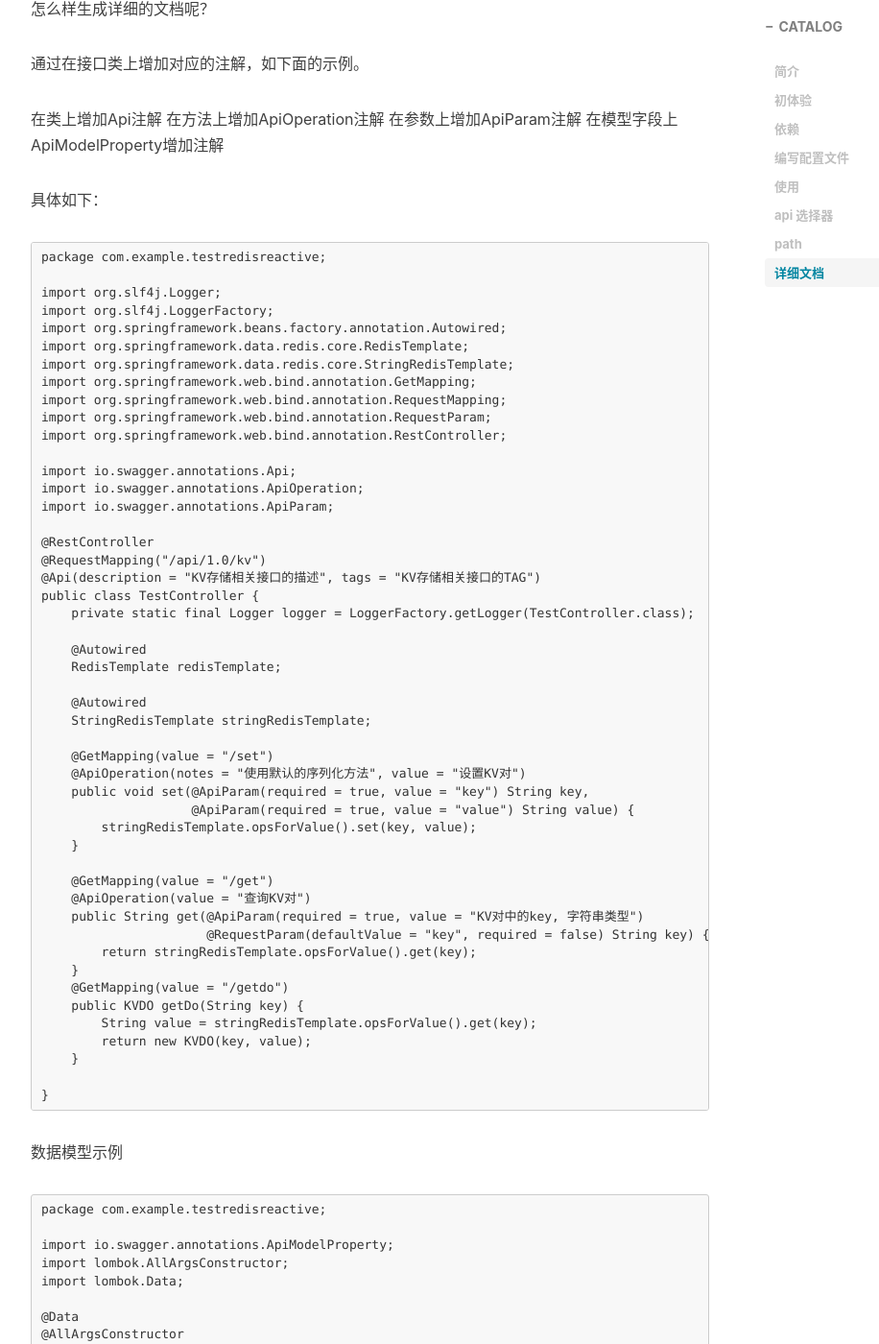
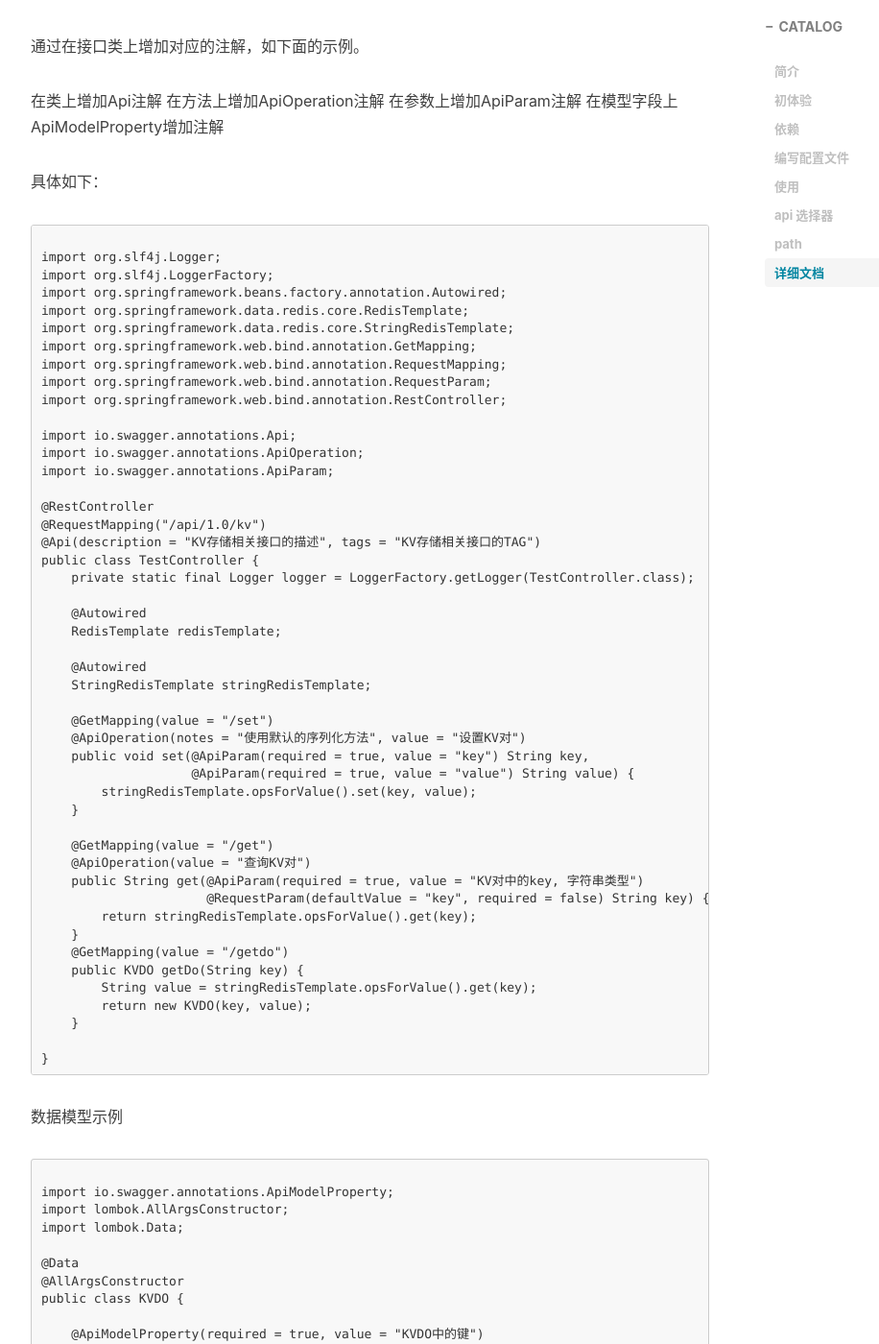
Before and after one commit to jinzhijun/mukeyeshen.github.io, a Jekyll site: the page built from _posts/2019-07-18-Swagger UI 初体验.md, in a window 1280 px wide and 1400 px high, scrolled down 2905 px. Shown: the whole window at 96% size, without its empty margins (233-1149 px from the left). Built offline with Jekyll 4.4.1, drawn with Linux system fonts in a browser that asks for light colours; nearby versions of some CDN libraries; comment, search, counter and statistics services are not loaded; some of the changed text lies outside the part shown.

Commit message:
Update 2019-07-18-Swagger UI 初体验.md

````diff
--- a/_posts/2019-07-18-Swagger UI 初体验.md
+++ b/_posts/2019-07-18-Swagger UI 初体验.md
@@ -35,7 +35,6 @@ Swagger UI 是目前最流行的 RestFul 接口 API 文档和测试工具，可
 
 ### 编写配置文件
 ```
-package com.example.testredisreactive;
 
 import org.springframework.context.annotation.Bean;
 import org.springframework.context.annotation.Configuration;
@@ -122,7 +121,6 @@ public class SwaggerConfig {
 具体如下：
 
 ```
-package com.example.testredisreactive;
 
 import org.slf4j.Logger;
 import org.slf4j.LoggerFactory;
@@ -173,7 +171,6 @@ public class TestController {
 ```
 数据模型示例
 ```
-package com.example.testredisreactive;
 
 import io.swagger.annotations.ApiModelProperty;
 import lombok.AllArgsConstructor;
````
